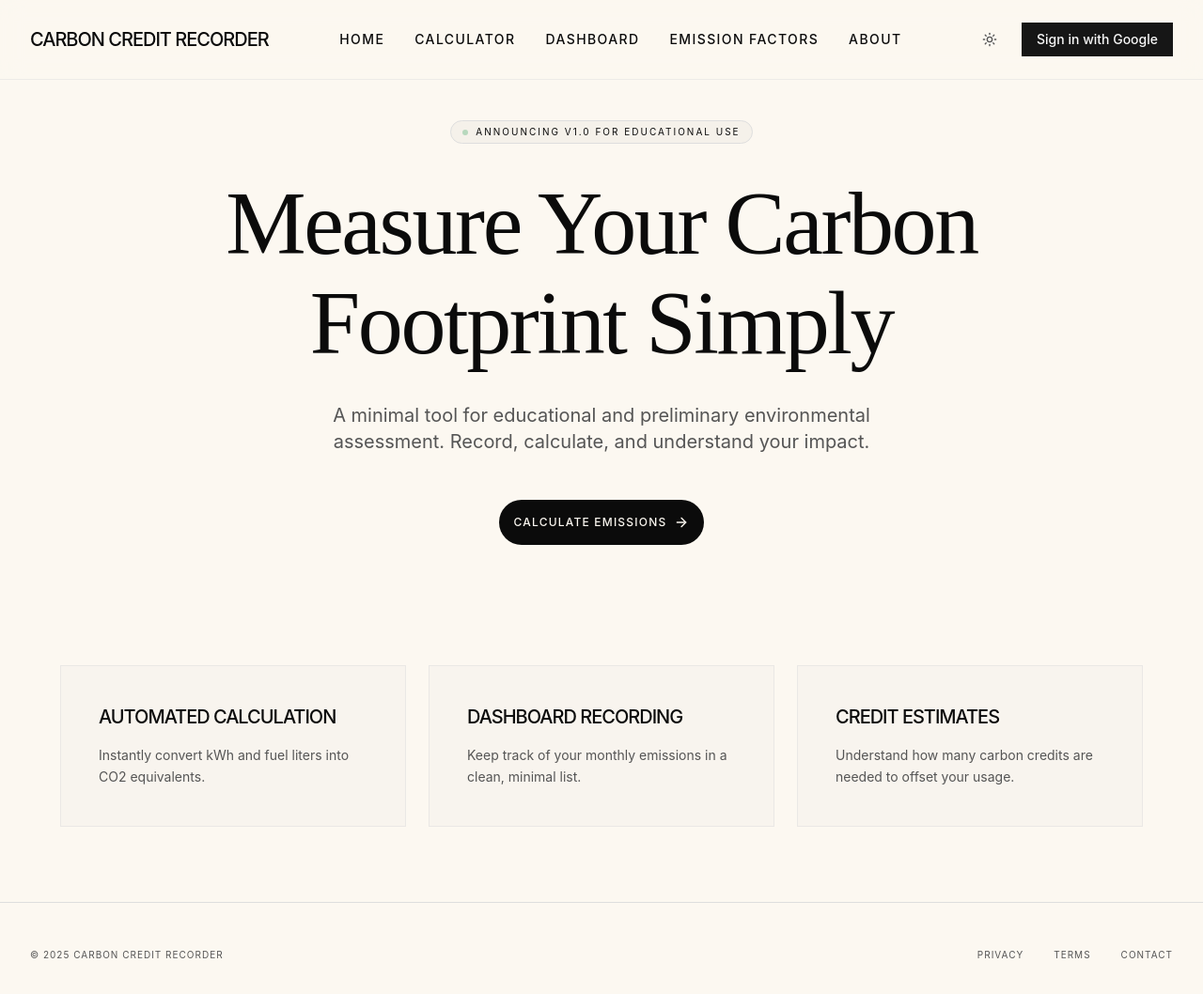
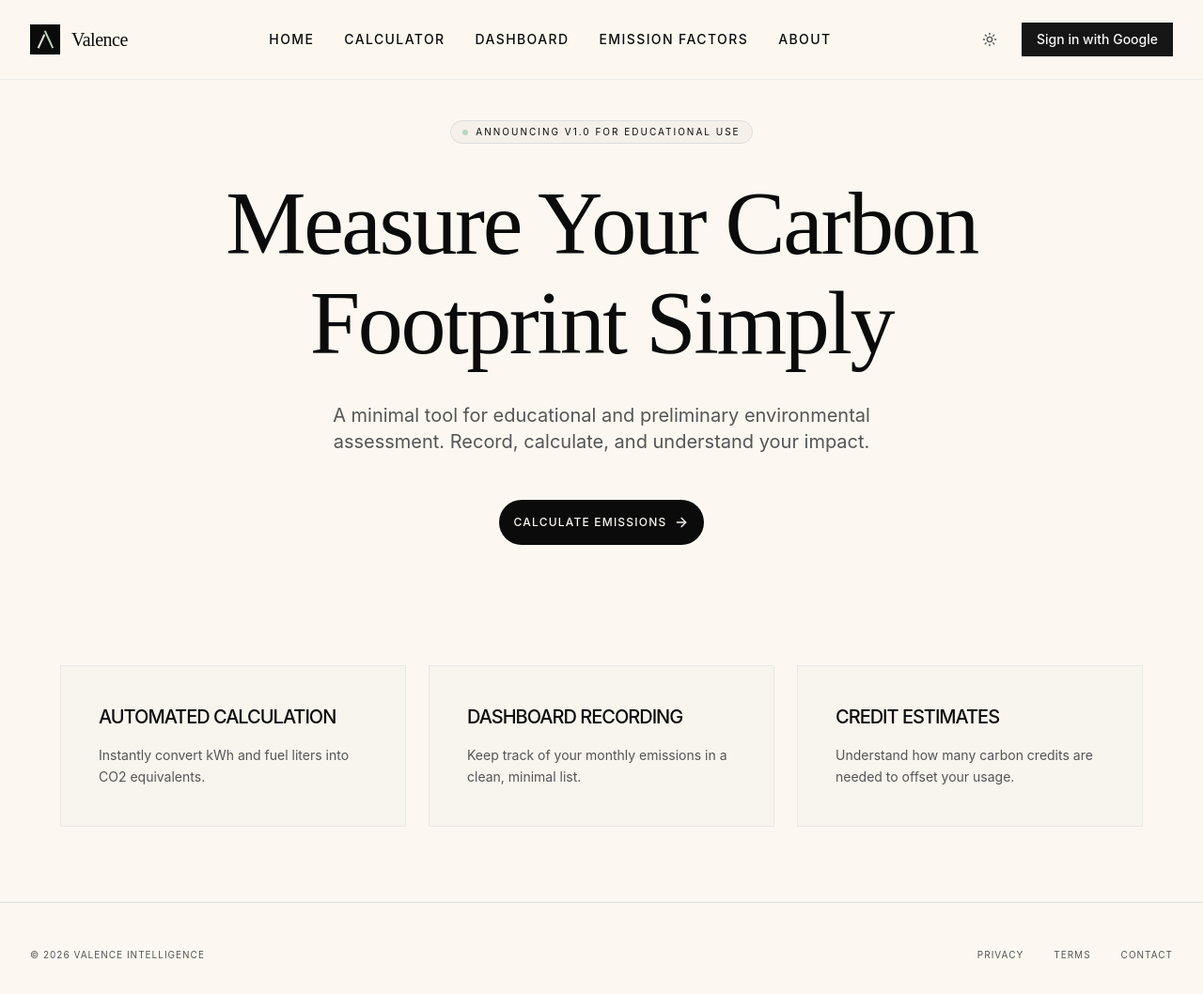
Before and after one commit to mmali7921/WEB-BASED-CARBON-CREDIT-ESTIMATION-SYSTEM, a Next.js app: page / in a window 1280 px wide. Shown: the top 1058 px of the page at 94% size. Built offline with nearby package versions, Linux system fonts and the light colour scheme; no server answers.

Commit message:
feat: implement Valence brand identity, name, and geometric logo across app

```diff
--- a/app/about/page.tsx
+++ b/app/about/page.tsx
@@ -49,7 +49,7 @@ export default function AboutPage() {
                                         We built a transparent baseline engine.
                                     </p>
                                     <p>
-                                        Carbon Credit Recorder is a centralized platform designed to seamlessly process raw usage metrics—electricity, transport, fuels—against verified reduction efforts like solar and direct air capture.
+                                        Valence is a centralized platform designed to seamlessly process raw usage metrics—electricity, transport, fuels—against verified reduction efforts like solar and direct air capture.
                                     </p>
                                     <p>
                                         The result is an immediate, irrefutable snapshot of your net emissions and carbon credit positioning.
--- a/app/layout.tsx
+++ b/app/layout.tsx
@@ -8,8 +8,8 @@ const _geist = Geist({ subsets: ["latin"] });
 const _geistMono = Geist_Mono({ subsets: ["latin"] });
 
 export const metadata: Metadata = {
-  title: 'v0 App',
-  description: 'Created with v0',
+  title: 'Valence - Climate Intelligence',
+  description: 'Structured metrics for a net-zero future.',
   generator: 'v0.app',
   icons: {
     icon: [
--- a/app/page.tsx
+++ b/app/page.tsx
@@ -52,7 +52,7 @@ export default function LandingPage() {
       </main>
 
       <footer className="px-8 py-12 border-t border-border flex flex-col md:flex-row justify-between items-center gap-6 text-[10px] uppercase tracking-widest text-muted-foreground">
-        <div>© 2025 Carbon Credit Recorder</div>
+        <div>© 2026 Valence Intelligence</div>
         <div className="flex gap-8">
           <Link href="#" className="hover:text-foreground transition-colors">
             Privacy
--- a/components/navbar.tsx
+++ b/components/navbar.tsx
@@ -5,8 +5,13 @@ import { ThemeToggle } from "@/components/theme-toggle"
 export function Navbar() {
   return (
     <nav className="fixed top-0 left-0 right-0 z-50 flex items-center justify-between px-8 py-6 bg-background/80 backdrop-blur-md border-b border-border/50">
-      <Link href="/" className="text-xl font-medium tracking-tighter uppercase">
-        Carbon Credit Recorder
+      <Link href="/" className="flex items-center gap-3 group">
+        <div className="relative flex items-center justify-center w-8 h-8 rounded-sm bg-foreground text-background overflow-hidden group-hover:scale-105 transition-transform">
+          {/* Abstract V Logo */}
+          <div className="absolute w-[2px] h-4 bg-background/90 rotate-[25deg] -translate-x-1 translate-y-0.5" />
+          <div className="absolute w-[2px] h-5 bg-accent -rotate-[25deg] translate-x-1" />
+        </div>
+        <span className="text-xl font-serif tracking-tight font-medium">Valence</span>
       </Link>
       <div className="hidden md:flex items-center gap-8 text-sm font-medium uppercase tracking-widest">
         <Link href="/" className="hover:text-muted-foreground transition-colors">
```
